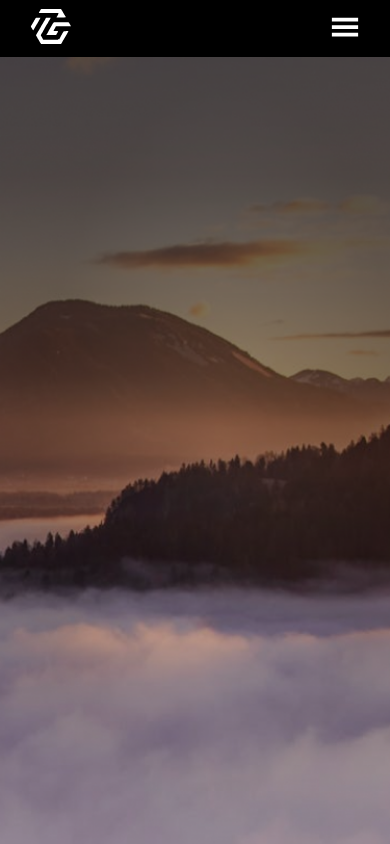
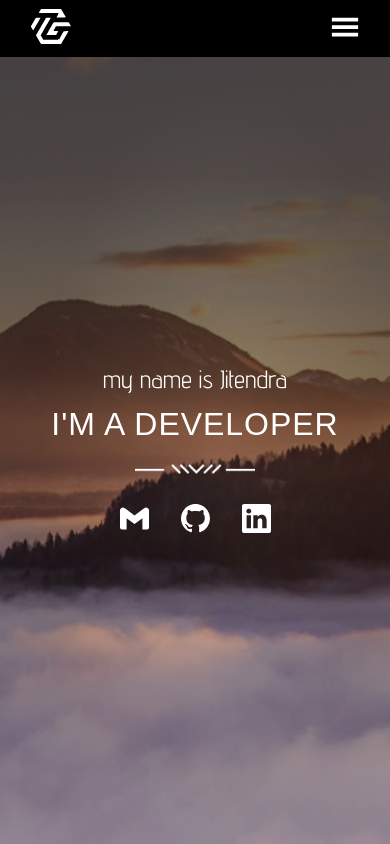
Before and after one commit to jay112298/portfolio, a React (Vite) app: page / in a window 390 px wide. Built offline with nearby package versions, Linux system fonts and the light colour scheme.

Commit message:
Add intro name and icons on the phone Hero

```diff
--- a/index.html
+++ b/index.html
@@ -5,7 +5,7 @@
     <link rel="icon" type="image/svg+xml" href="/jay_transparent.svg" />
     <link rel="preconnect" href="https://fonts.googleapis.com">
     <link rel="preconnect" href="https://fonts.gstatic.com" crossorigin>
-    <link href="https://fonts.googleapis.com/css2?family=Montserrat:wght@400;700&family=Open+Sans&family=Raleway:wght@300;700&display=swap" rel="stylesheet">
+    <link href="https://fonts.googleapis.com/css2?family=Advent+Pro&family=Work+Sans:wght@400;600;800&display=swap" rel="stylesheet">
     <meta name="viewport" content="width=device-width, initial-scale=1.0" />
     <title>Jitendra Asole</title>
   </head>
--- a/src/pages/Home/Home.jsx
+++ b/src/pages/Home/Home.jsx
@@ -4,6 +4,7 @@ import Navbar from "../../components/Navbar/Navbar";
 import { SiGmail } from 'react-icons/si'
 import { BsGithub, BsLinkedin, BsGearFill } from 'react-icons/bs';
 import jay from '../../assets/jay_transparent.png'
+import divider from '../../assets/hero-divider.png'
 import PhoneNav from "../../components/PhoneNav/PhoneNav.jsx";
 
 const Home = () => {
@@ -39,10 +40,14 @@ const Home = () => {
         </div>
       </Hero>
       <HeroPhone>
-          <div className="name"></div>
-          <div className="intro"></div>
-          <div className="divider"></div>
-          <div className="links"></div>
+          <div className="name">my name is Jitendra</div>
+          <div className="intro">I'm a developer</div>
+          <div className="divider"><img src={divider} alt="" /></div>
+          <div className="links">
+            <div className="icon"><SiGmail size={29}/></div>
+            <div className="icon"><BsGithub size={29}/></div>
+            <div className="icon"><BsLinkedin size={29}/></div>
+          </div>
       </HeroPhone>
     </>
   );
--- a/src/pages/Home/Home.st.js
+++ b/src/pages/Home/Home.st.js
@@ -87,6 +87,7 @@ export const Hero = styled.section`
 `
 
 export const HeroPhone = styled.div`
+    @import url('https://fonts.googleapis.com/css2?family=Advent+Pro&family=Work+Sans:wght@400;600;800&display=swap');
 
     background: url(${heroBg});
     background-size: cover;
@@ -94,5 +95,53 @@ export const HeroPhone = styled.div`
     width: 100%;
     height: calc(100vh - 57px);
     width: 100%;
+    display: flex;
+    align-items: center;
+    justify-content: center;
+    flex-direction: column;
 
+    .name {
+        height: 41px;
+        font-family: 'Advent Pro', sans-serif;
+        font-style: normal;
+        font-weight: 400;
+        font-size: 25px;
+        line-height: 30px;
+        color: #FFFFFF;
+    }
+
+    .intro {
+        height: 41px;
+        font-family: 'Montserrat', sans-serif;
+        font-style: normal;
+        font-weight: 400;
+        font-size: 32px;
+        line-height: 39px;
+        text-transform: uppercase;
+        letter-spacing: 0.03em;
+        /* identical to box height */
+
+        text-align: center;
+
+        color: #FFFFFF;
+    }
+
+    .divider {
+        margin-top: 14px;
+        margin-bottom: 26px;
+        /* width: 120px; */
+        img{
+            width: 120px;
+        }
+    }
+
+    .links {
+        display: flex;
+        align-items: center;
+        gap: 32px;
+
+        .icon {
+            color: #FFFFFF;
+        }
+    }
 `
```
Also changed, not shown: src/assets/hero-divider.png (added).
